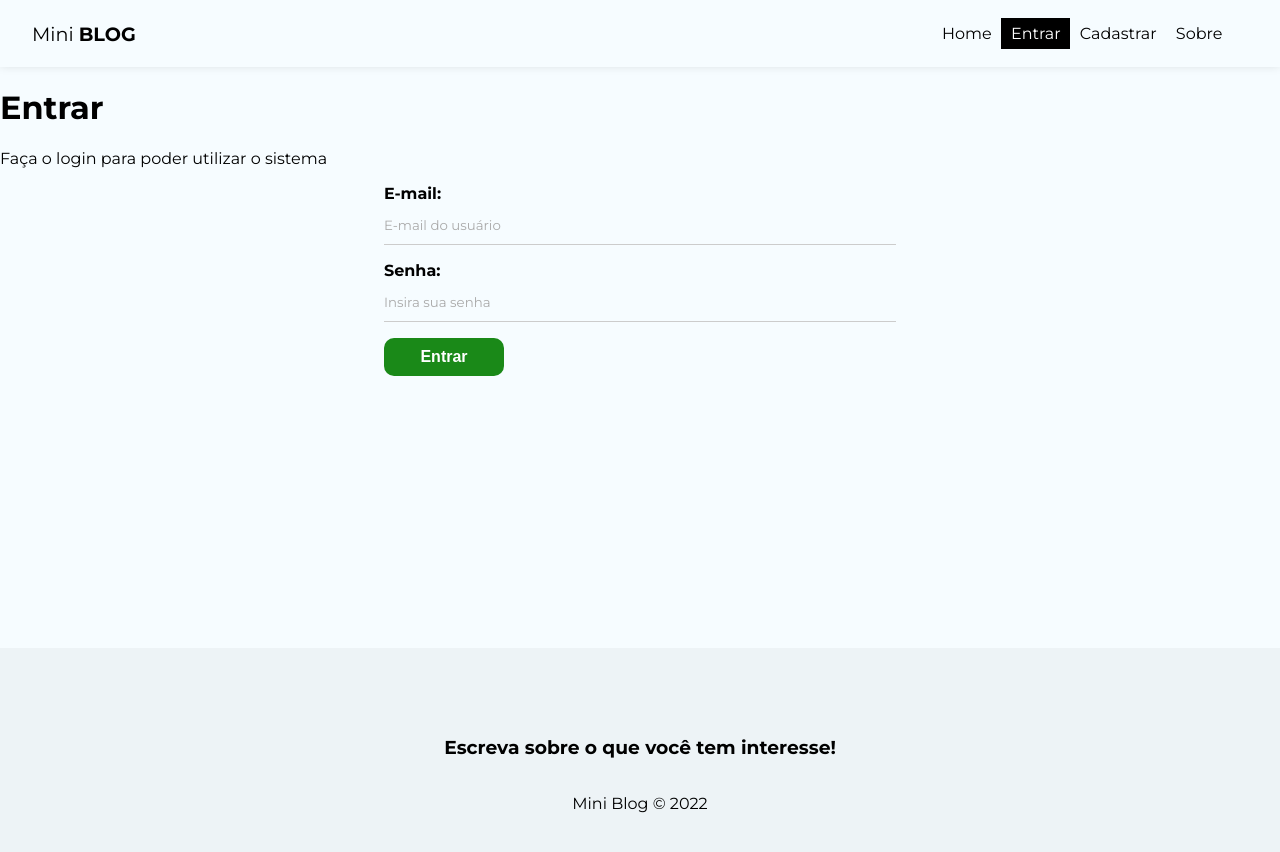
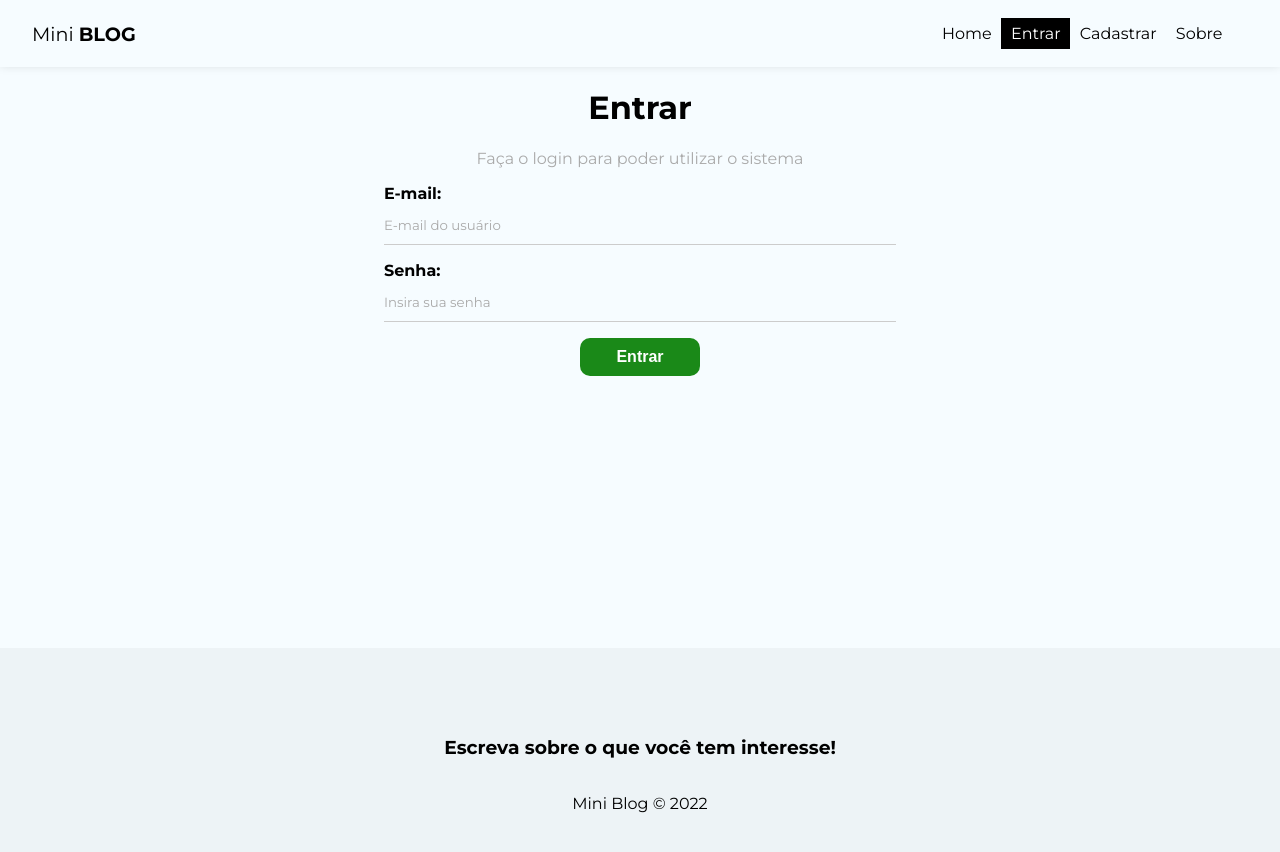
Before and after one commit to leogama09/reactblog-project, a React (Create React App) app in the folder MINIBLOG/miniblog/: page /login in a window 1280 px wide. Shown: the top 852 px of the page. Built offline with nearby package versions, Linux system fonts and the light colour scheme; no server answers.

Commit message:
Update Login.module.css

```diff
--- a/MINIBLOG/miniblog/src/pages/Login/Login.module.css
+++ b/MINIBLOG/miniblog/src/pages/Login/Login.module.css
@@ -0,0 +1,7 @@
+.login {
+    text-align: center;
+}
+
+.login p {
+    color: #aaa;
+}
```
